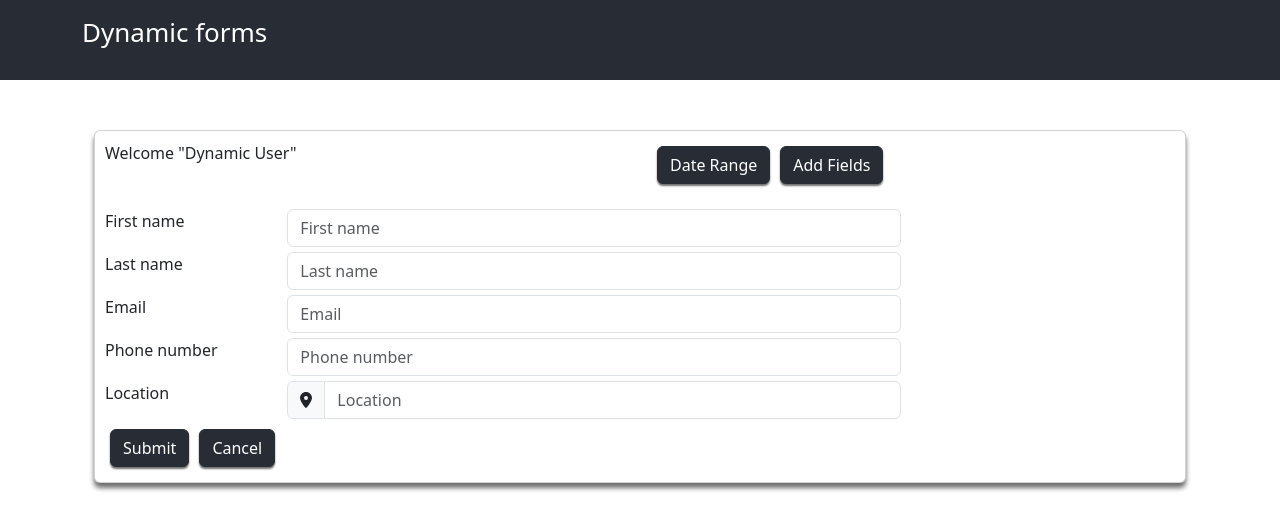
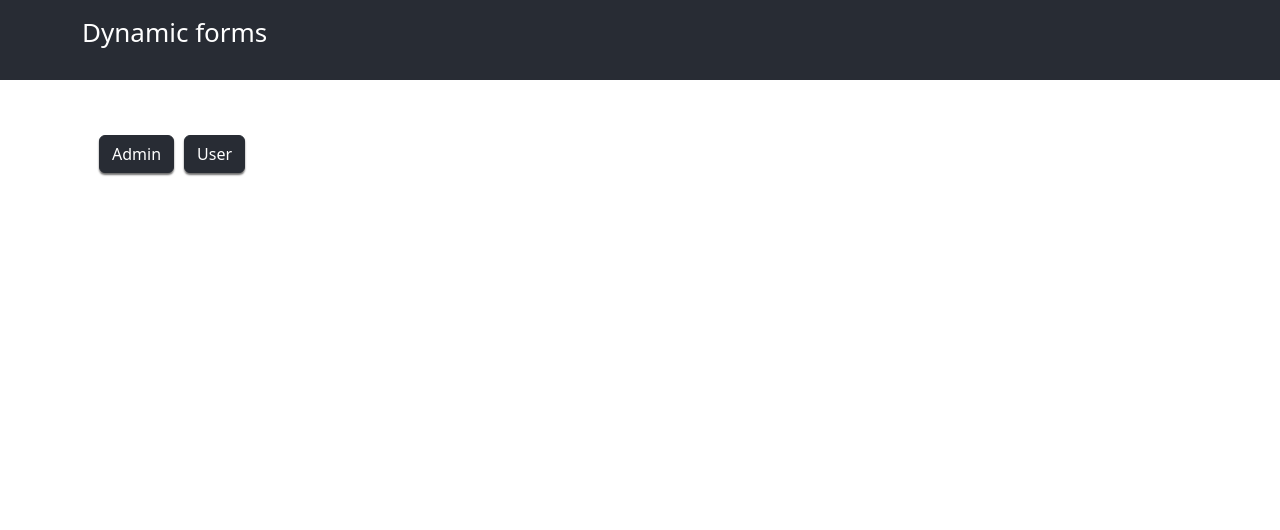
Before and after one commit to BharathReddyA/dynamic-forms, a React (Create React App) app: page / in a window 1280 px wide. Shown: the top 530 px of the page. Built offline with nearby package versions, Linux system fonts and the light colour scheme.

Commit message:
added user and admin button

```diff
--- a/src/Components/Form.js
+++ b/src/Components/Form.js
@@ -1,54 +1,97 @@
-import React, { useState } from "react";
+import React, { useState, useEffect } from "react";
 import "../App.css";
-import {
-  Card,
-  Button,
-  Row,
-  Col,
-  InputGroup,
-  FormControl,
-} from "react-bootstrap";
-import AddFieldModal from "./AddFields";
-import DateRange from "./DateRange";
+import { Card, Button, Row, Col, InputGroup, FormControl } from "react-bootstrap";
+import AddFieldModal from "./AddFields"; // Ensure the correct import path
+import DateRange from "./DateRange"; // Ensure the correct import path
 import { FontAwesomeIcon } from "@fortawesome/react-fontawesome";
 import { faLocationDot } from "@fortawesome/free-solid-svg-icons";
-import Field from "./Field";
+import Field from "./Field"; // Ensure the correct import path
 
-export default function Form() {
+export default function Form({ role }) {
   const [formData, setFormData] = useState({
     first_name: "",
     last_name: "",
     email: "",
     phone_number: "",
     location: "",
+    role: role,
     dynamic_fields: {},
   });
 
   const [errors, setErrors] = useState({});
   const [showModal, setShowModal] = useState(false);
   const [dynamicFields, setDynamicFields] = useState([]);
+  const [dateRange, setDateRange] = useState({ startDate: "", endDate: "" });
+
+  useEffect(() => {
+    if (dateRange.startDate && dateRange.endDate) {
+      fetch(
+        `http://127.0.0.1:8000/get_fields_by_date_range?start_date=${dateRange.startDate}&end_date=${dateRange.endDate}`
+      )
+        .then((response) => {
+          if (response.ok) {
+            return response.json();
+          } else {
+            throw new Error("Failed to load fields");
+          }
+        })
+        .then((fields) => {
+          setDynamicFields(fields);
+          const newDynamicData = {};
+          fields.forEach((field) => {
+            newDynamicData[field.name] = "";
+          });
+          setFormData((prevFormData) => ({
+            ...prevFormData,
+            dynamic_fields: newDynamicData,
+          }));
+        })
+        .catch((error) => {
+          console.error("Error:", error);
+        });
+    }
+  }, [dateRange]);
 
   const handleChange = (e) => {
     const { name, value } = e.target;
     if (dynamicFields.some((field) => field.name === name)) {
-      setFormData({
-        ...formData,
-        dynamic_fields: { ...formData.dynamic_fields, [name]: value },
-      });
+      setFormData((prevFormData) => ({
+        ...prevFormData,
+        dynamic_fields: { ...prevFormData.dynamic_fields, [name]: value },
+      }));
     } else {
-      setFormData({
-        ...formData,
+      setFormData((prevFormData) => ({
+        ...prevFormData,
         [name]: value,
-      });
+      }));
     }
   };
 
   const handleAddField = (name, type) => {
     const newField = { name, type };
     setDynamicFields([...dynamicFields, newField]);
-    setFormData({
-      ...formData,
-      dynamic_fields: { ...formData.dynamic_fields, [name]: "" },
+    setFormData((prevFormData) => ({
+      ...prevFormData,
+      dynamic_fields: { ...prevFormData.dynamic_fields, [name]: "" },
+    }));
+
+    // Save the dynamic field to the database
+    fetch("http://127.0.0.1:8000/save_date_range", {
+      method: "POST",
+      headers: {
+        "Content-Type": "application/json",
+      },
+      body: JSON.stringify({
+        ...dateRange,
+        fields: [...dynamicFields, newField],
+      }),
+    })
+      .then((response) => response.json())
+      .then((data) => {
+        console.log("Dynamic field saved:", data);
+      })
+      .catch((error) => {
+        console.error("Error saving dynamic field:", error);
       });
   };
 
@@ -92,6 +135,17 @@ export default function Form() {
         .then((response) => response.json())
         .then((data) => {
           console.log("Success:", data);
+          setFormData({
+            first_name: "",
+            last_name: "",
+            email: "",
+            phone_number: "",
+            location: "",
+            role: role,
+            dynamic_fields: {},
+          });
+          setDynamicFields([]);
+          setErrors({});
         })
         .catch((error) => {
           console.error("Error:", error);
@@ -106,6 +160,7 @@ export default function Form() {
       email: "",
       phone_number: "",
       location: "",
+      role: role,
       dynamic_fields: {},
     });
     setDynamicFields([]);
@@ -115,18 +170,19 @@ export default function Form() {
   return (
     <div>
       <Card className="CustomCard">
+        {role === "Admin" && (
           <Row style={{ marginBottom: 20 }}>
-          <Col>
-            <p>Welcome "Dynamic User"</p>
-          </Col>
+            <Col></Col>
             <Col className="ButtonSection">
-            <DateRange />
+              <DateRange setDateRange={setDateRange} />
               <Button onClick={() => setShowModal(true)} className="CustomButton M5">
                 Add Fields
               </Button>
             </Col>
           </Row>
+        )}
         <form onSubmit={handleSubmit}>
+          {role}
           <Field
             FieldName="First name"
             FieldType="text"
@@ -194,8 +250,12 @@ export default function Form() {
           ))}
           <Row>
             <Col className="ButtonSection">
-              <Button className="CustomButton M5" type="submit">Submit</Button>
-              <Button className="CustomButton M5" type="button" onClick={handleCancel}>Cancel</Button>
+              <Button className="CustomButton M5" type="submit">
+                Submit
+              </Button>
+              <Button className="CustomButton M5" type="button" onClick={handleCancel}>
+                Cancel
+              </Button>
             </Col>
           </Row>
         </form>
--- a/src/Screens/home.js
+++ b/src/Screens/home.js
@@ -1,13 +1,39 @@
-import React from 'react';
-import {Container} from 'react-bootstrap';
-import Form from '../Components/Form';
-import '../App.css';
-export default function Home(){
-  return(
-    <div style={{marginTop: 50}}>
+import React, { useState } from "react";
+import { Container, Row, Col, Button } from "react-bootstrap";
+import Form from "../Components/Form"; // Ensure the correct import path
+import "../App.css";
+
+export default function Home() {
+  const [selectedRole, setSelectedRole] = useState(null);
+
+  const handleButtonClick = (role) => {
+    setSelectedRole(role);
+  };
+
+  return (
+    <div style={{ marginTop: 50 }}>
       <Container>
-        <Form/>
+        <Row>
+          <Col>
+            <Button
+              className="CustomButton M5"
+              type="button"
+              onClick={() => handleButtonClick("Admin")}
+            >
+              Admin
+            </Button>
+            <Button
+              className="CustomButton M5"
+              type="button"
+              onClick={() => handleButtonClick("User")}
+            >
+              User
+            </Button>
+          </Col>
+        </Row>
+        <p></p>
+        {selectedRole && <Form role={selectedRole} />}
       </Container>
     </div>
-  )
+  );
 }
```
Also changed, not shown: 1 other file (tests, documents, lock files or other folders). Lines whose indentation alone changed are shown as unchanged.
